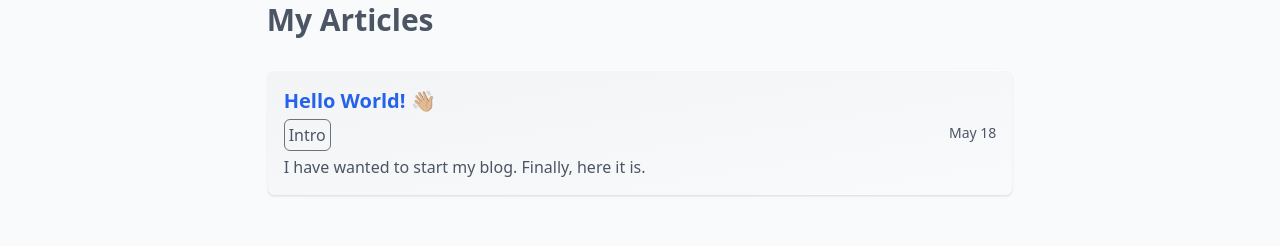
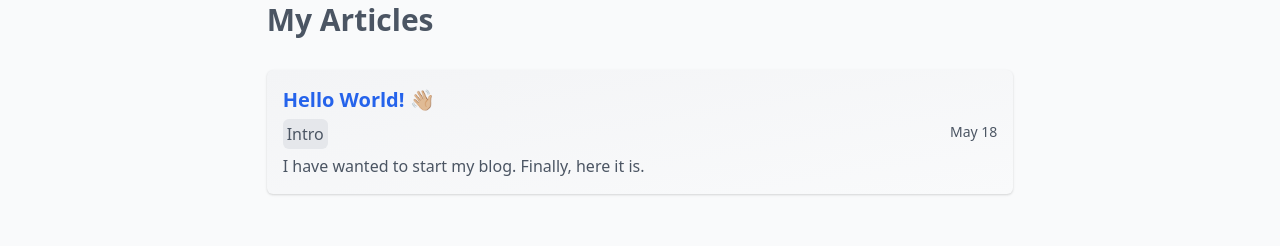
Before and after one commit to fazalilahi/My-blog, a Next.js app: page / in a window 1280 px wide. Shown: the part 132-378 px from the top of the page. Built offline with nearby package versions, Linux system fonts and the light colour scheme; what @tailwindcss/typography would draw is missing.

Commit message:
border-ridden

```diff
--- a/components/PortfolioIntro.js
+++ b/components/PortfolioIntro.js
@@ -57,7 +57,7 @@ const PortfolioIntro = () => {
                 <li> Unit Testing <br /> </li>
             </ul>
 
-            <h1 className="text-md font-semibold pt-4 dark:text-blue-300">EXPERTISE</h1>
+            <h1 className="text-md font-semibold pt-4 dark:text-blue-300">REFERENCE</h1>
             <div className="py-2">
             Developer & Maker of Glimpses <br />
             <h1 className="font-medium">Mr. Anees Ahammed</h1>
--- a/pages/index.js
+++ b/pages/index.js
@@ -45,13 +45,13 @@ function BlogListItem({ slug, title, date, meta, tag }) {
   return (
    <Link href={`/blog/${slug}`}>
     <a className="p-0.5">
-      <article className="rounded-md border border-white hover:border-gray-200 dark:border-gray-600 dark:hover:border-gray-700">
-      <div className="rounded-md p-4 transition duration-100 ease-in  shadow hover:shadow-inner bg-gray-50 bg-gradient-to-br from-gray-100 hover:bg-gray-100 dark:bg-none dark:bg-gray-800 dark:hover:bg-gray-900">
+      <article className="rounded-md dark:hover:border-gray-800">
+      <div className="rounded-md p-4 transition duration-100 ease-in  shadow hover:shadow-inner bg-gray-50 bg-gradient-to-br from-gray-100 hover:bg-gray-100 dark:bg-none dark:bg-gray-800 dark:hover:opacity-90">
             <div className="pb-2 font-bold text-xl text-blue-600 hover:text-blue-500 dark:text-blue-400 dark:hover:text-blue-500">{title}</div>
             <span className="text-sm float-right">
               {format(parseISO(date), 'MMM d')}
             </span>
-            {tag ? <span className="border border-gray-500 rounded-md p-1">{tag}</span> : ''}
+            {tag ? <span className="bg-gray-200 dark:bg-gray-700 rounded-md p-1">{tag}</span> : ''}
             <div className="pt-2 text-md">{meta}</div>
       </div>
       </article>
```
Also changed, not shown: pages/about.js (+1 -1 lines).
